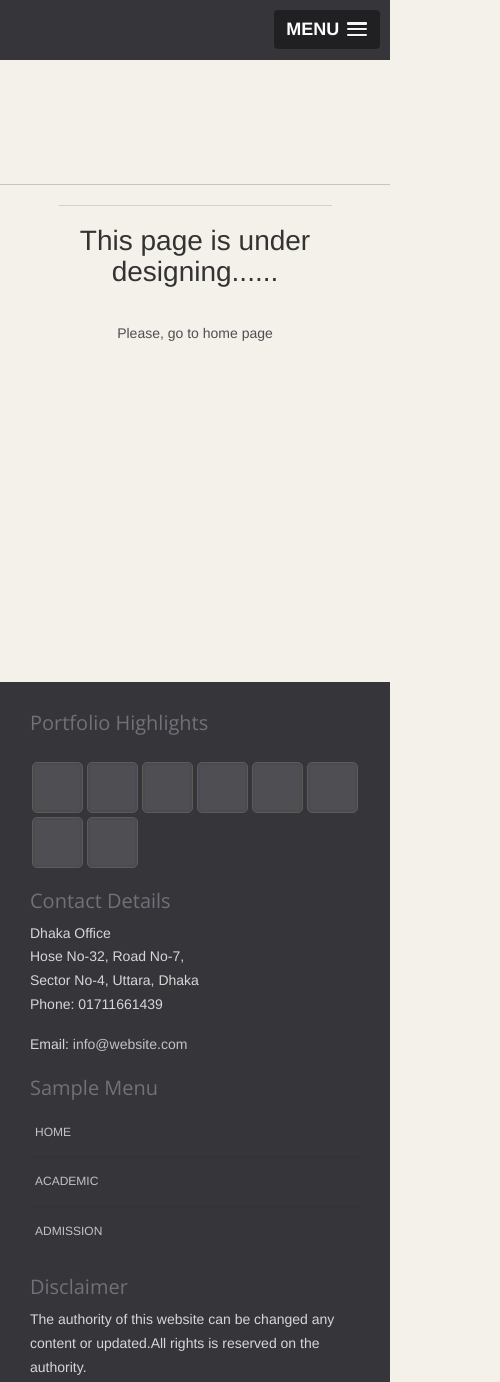
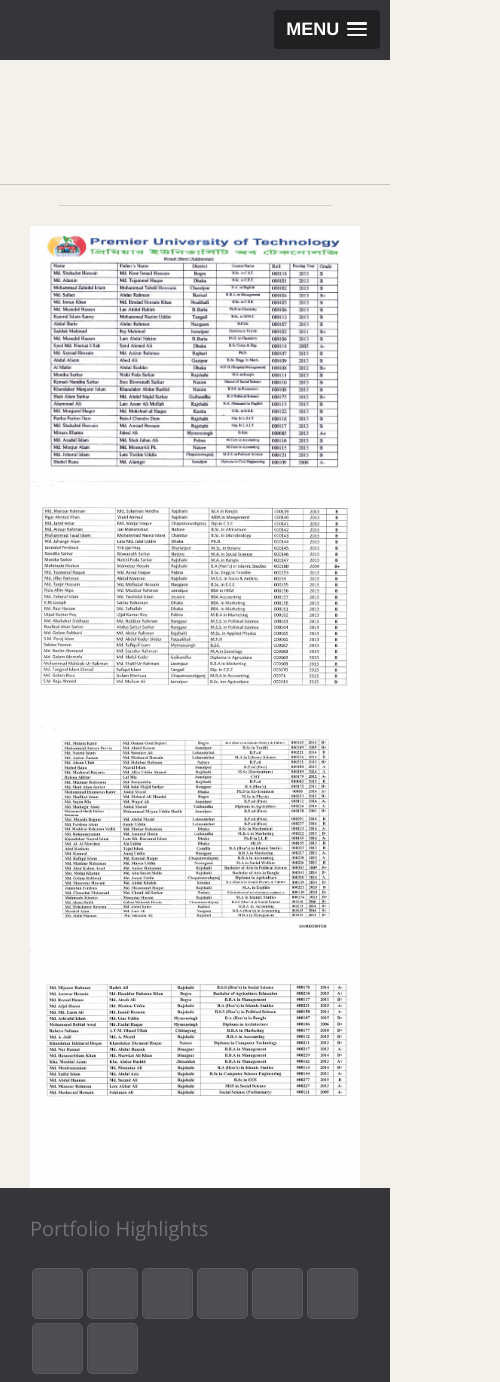
Before and after one commit to PremirUT/PremirUT.github.io, a plain HTML site: page academic-result.html in a window 390 px wide. Shown: the top 1382 px of the page, 500 px wide, since content can reach past the window. Drawn offline with nearby package versions, Linux system fonts and the light colour scheme.

Commit message:
update 0.1.0
- academic result page
- bug fixes

```diff
--- a/blank-page.html
+++ b/academic-result.html
@@ -69,7 +69,7 @@
 						</li>
 						<li><a href="pages-404.html"><span>Campus Alumni</span></a>
 							<ul>
-								<li><a href="blank-page.html">Academic Result</a></li>
+								<li><a href="academic-result.html">Academic Result</a></li>
 								<li><a href="studentPortfolio.html">Student's Portfolio</a></li>
 								<li><a href="teacherPortfolio.html">Teacher's Portfolio</a></li>
 								<li><a href="loginORsignup.html">Login/SignUp</a></li>
@@ -88,18 +88,28 @@
 		<div><hr></div>
 		<!-- === END HEADER === -->
 		<!-- START CONTENT -->
-		<p >
-			<div style="text-align:center;">
-				<h1>This page is under designing......</h1><br>
-				<a href="index.html""><h">Please, go to home page</h></a>
+		<div class="container">
+			<div class="row">
+				<div class="col-xs-12 col-sm-12 col-md-12 col-lg-12">
+					<img class="img-responsive" src="assets/img/result/01.jpg" height="2219" width="2875" alt="">
+				</div>
 			</div>
-		</p>
-		<p style="height:300px; width:500px;">
-			<h1 style="borber-top:50px;"></h1>
-		</p>
-
-
-
+			<div class="row">
+				<div class="col-xs-12 col-sm-12 col-md-12 col-lg-12">
+					<img class="img-responsive" src="assets/img/result/02.jpg" height="2219" width="2875" alt="">
+				</div>
+			</div>
+			<div class="row">
+				<div class="col-xs-12 col-sm-12 col-md-12 col-lg-12">
+					<img class="img-responsive" src="assets/img/result/03.jpg" height="2219" width="2875" alt="">
+				</div>
+			</div>
+			<div class="row">
+				<div class="col-xs-12 col-sm-12 col-md-12 col-lg-12">
+					<img class="img-responsive" src="assets/img/result/05.jpg" height="2219" width="2875" alt="">
+				</div>
+			</div>
+		</div>
 		<!--ENT CONTENT-->
 	<!-- === BEGIN FOOTER === -->
 	<div id="base">
```
Also changed, not shown: Management.html (+1 -1 lines), about-us.html (+1 -1 lines), admission.html (+1 -1 lines), contact.html (+1 -1 lines), index.html (+1 -1 lines), loginORsignup.html (+1 -1 lines), pages-404.html (+1 -1 lines), pages-sign-up.html (+1 -1 lines), studentPortfolio.html (+1 -1 lines), teacherPortfolio.html (+1 -1 lines), assets/img/result/01.jpg (added), assets/img/result/02.jpg (added), assets/img/result/03.jpg (added), assets/img/result/05.jpg (added).
